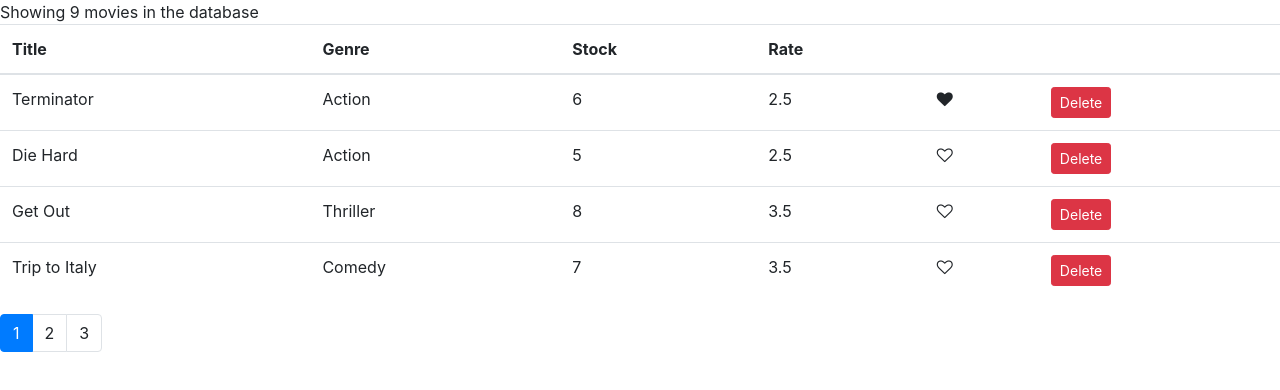
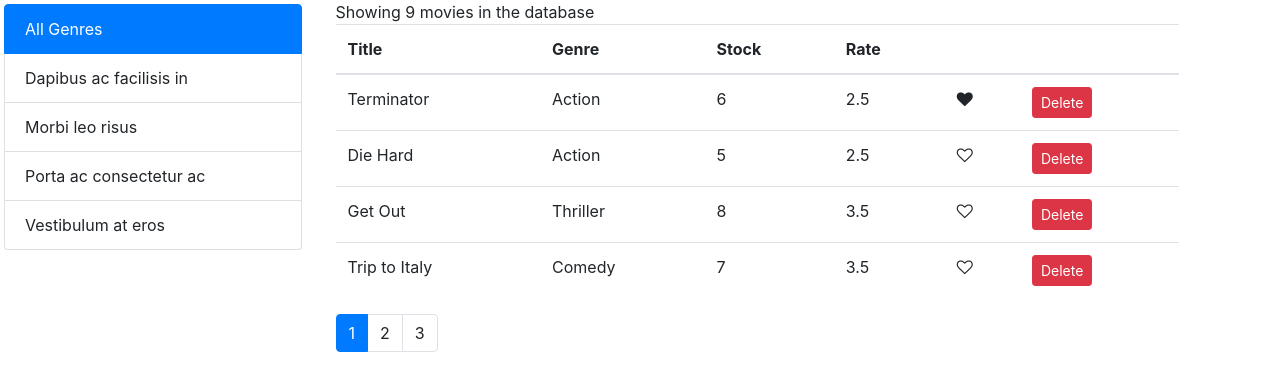
Before and after one commit to TazzyG/vidly, a React (Create React App) app: page / in a window 1280 px wide. Shown: the top 390 px of the page. Built offline with nearby package versions, Linux system fonts and the light colour scheme.

Commit message:
pagination complete, layout for filter

```diff
--- a/package.json
+++ b/package.json
@@ -6,6 +6,7 @@
     "bootstrap": "^4.1.1",
     "font-awesome": "^4.7.0",
     "lodash": "^4.17.10",
+    "prop-types": "^15.6.2",
     "react": "^16.4.2",
     "react-dom": "^16.4.2",
     "react-scripts": "1.1.4"
--- a/src/components/common/pagination.jsx
+++ b/src/components/common/pagination.jsx
@@ -1,4 +1,5 @@
 import React from "react";
+import PropTypes from "prop-types";
 import _ from "lodash";
 const Pagination = props => {
   const { itemsCount, pageSize, currentPage, onPageChange } = props;
@@ -26,4 +27,10 @@
   );
 };
 
+Pagination.PropTypes = {
+  itemsCount: PropTypes.number.isRequired,
+  pageSize: PropTypes.number.isRequired,
+  currentPage: PropTypes.number.isRequired,
+  onPageChange: PropTypes.func.isRequired
+};
 export default Pagination;
--- a/src/components/movies.jsx
+++ b/src/components/movies.jsx
@@ -36,6 +36,17 @@
     const movies = paginate(allMovies, currentPage, pageSize);
     return (
       <React.Fragment>
+        <div className="row">
+          <div class="col-md-3 m-1">
+            <ul class="list-group">
+              <li class="list-group-item active">All Genres</li>
+              <li class="list-group-item">Dapibus ac facilisis in</li>
+              <li class="list-group-item">Morbi leo risus</li>
+              <li class="list-group-item">Porta ac consectetur ac</li>
+              <li class="list-group-item">Vestibulum at eros</li>
+            </ul>
+          </div>
+          <div class="col-md-8">
             <span> Showing {count} movies in the database </span>
             <table className="table">
               <thead>
@@ -80,6 +91,8 @@
               currentPage={currentPage}
               onPageChange={this.handlePageChange}
             />
+          </div>
+        </div>
       </React.Fragment>
     );
   }
```
Lines whose indentation alone changed are shown as unchanged.
